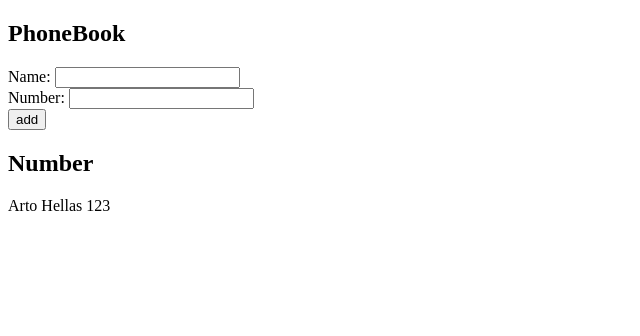
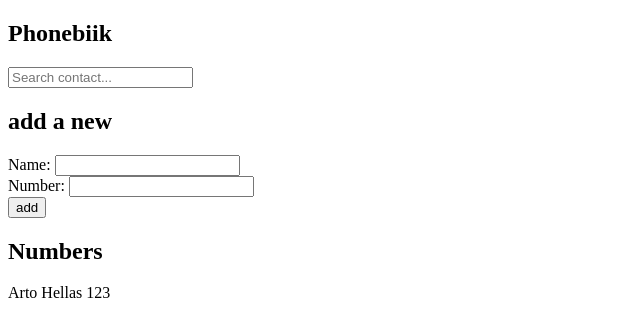
Before and after one commit to dilippoudel/mooc-part2, a React (Create React App) app: page / in a window 1280 px wide. Shown: the top 336 px of the page, without its empty margins (0-640 px from the left). Built offline with nearby package versions, Linux system fonts and the light colour scheme.

Commit message:
Add Search functionality by name

```diff
--- a/src/App.js
+++ b/src/App.js
@@ -5,6 +5,7 @@ const App = () => {
     { name: 'Arto Hellas', number: '123' },
   ])
   const [newContact, setNewContact] = useState({ name: '', number: '' })
+  const [searchContactByName, setSearchContactByName] = useState('')
 
   const addPerson = (e) => {
     e.preventDefault()
@@ -35,9 +36,21 @@ const App = () => {
     }
     setNewContact(createNew)
   }
+  const searchTextHandler = (e) => {
+    setSearchContactByName(e.target.value)
+    console.log(e.target.value)
+    console.log(searchContactByName)
+  }
+
   return (
     <div>
-      <Header text="PhoneBook" />
+      <Header text="Phonebiik" />
+      <input
+        type="text"
+        placeholder="Search contact..."
+        onChange={searchTextHandler}
+      />
+      <Header text="add a new" />
       <form onSubmit={addPerson}>
         <div>
           Name:{' '}
@@ -59,13 +72,19 @@ const App = () => {
           <button type="submit">add</button>
         </div>
       </form>
-      <Header text="Number" />
+      <Header text="Numbers" />
       <div>
-        {persons.map((person) => (
-          <p key={person.name}>
-            {person.name} {person.number}
-          </p>
-        ))}
+        {persons
+          .filter((person) =>
+            person.name
+              .toLowerCase()
+              .includes(searchContactByName.toLowerCase()),
+          )
+          .map((person) => (
+            <p key={person.name}>
+              {person.name} {person.number}
+            </p>
+          ))}
       </div>
     </div>
   )
```
